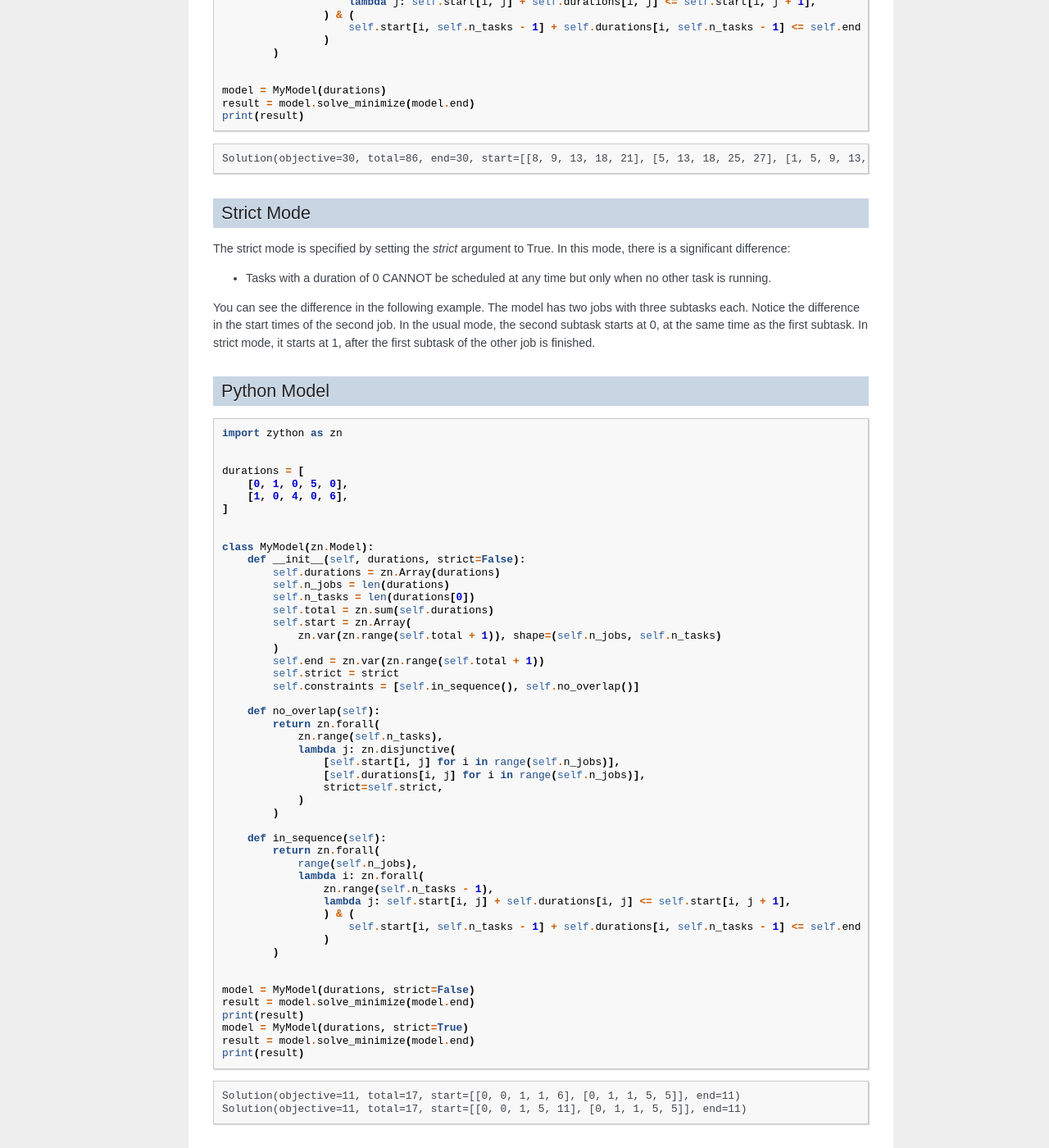
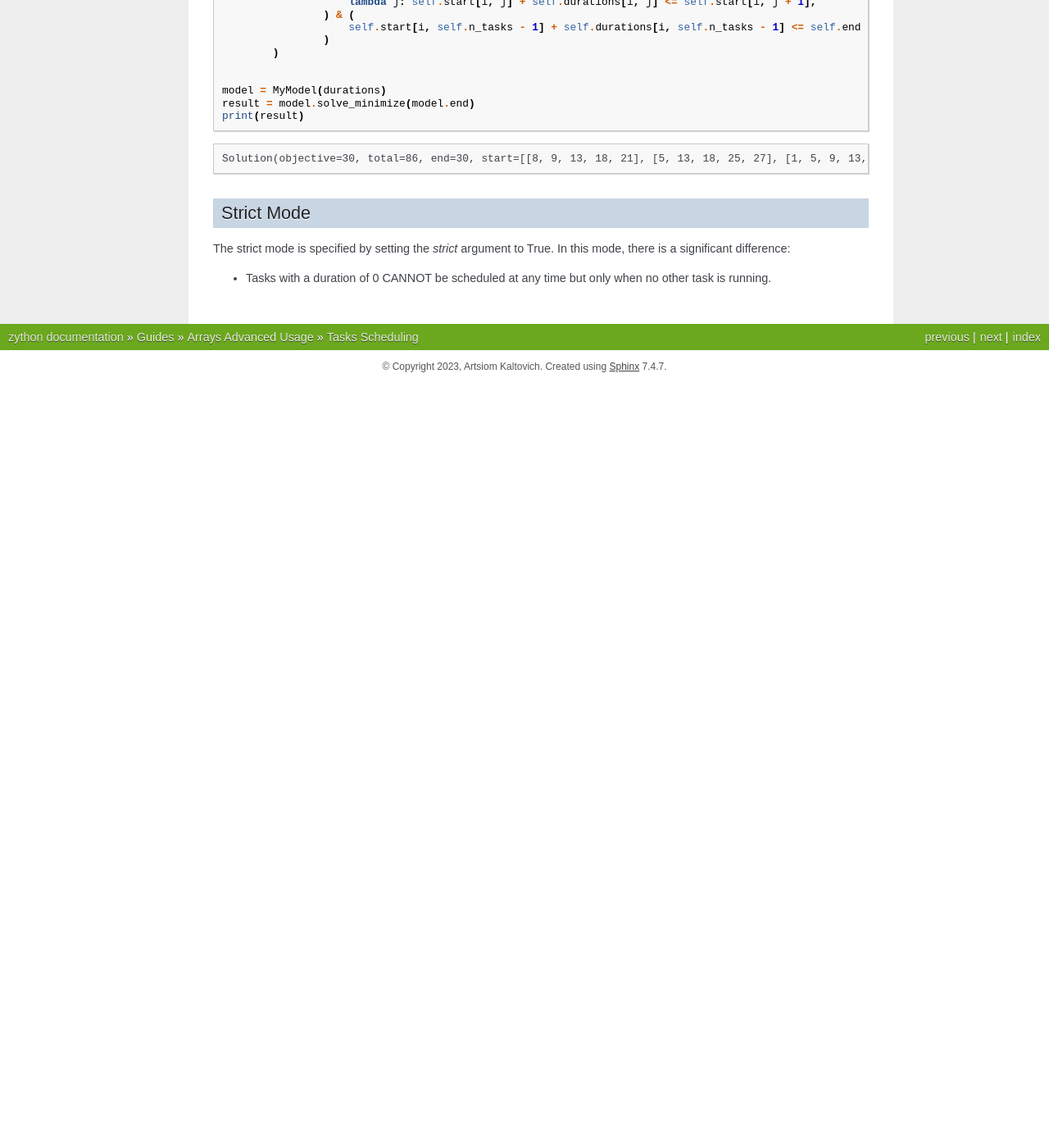
Before and after one commit to artsiomkaltovich/zython, a Sphinx documentation site: the page built from doc/source/guides/array_advanced/tasks_sheduling.rst, in a window 1280 px wide and 1400 px high, scrolled down 1284 px. Shown: the whole window at 82% size. Built offline with Sphinx 7.4.7, drawn with Linux system fonts in a browser that asks for light colours; after the commit the page ends 1751 px from its top, so only the background shows below that.

Commit message:
remove strict disjunctive sample as no one know, what the difference should we expect

```diff
--- a/doc/source/guides/array_advanced/tasks_sheduling.rst
+++ b/doc/source/guides/array_advanced/tasks_sheduling.rst
@@ -100,68 +100,3 @@ Strict Mode
 The strict mode is specified by setting the `strict` argument to True. In this mode, there is a significant difference:
 
 - Tasks with a duration of 0 CANNOT be scheduled at any time but only when no other task is running.
-
-You can see the difference in the following example. The model has two jobs with three subtasks each.
-Notice the difference in the start times of the second job. In the usual mode, the second subtask starts at 0,
-at the same time as the first subtask. In strict mode, it starts at 1, after the first subtask of the other job is finished.
-
-Python Model
-------------
-
-.. testcode::
-
-    import zython as zn
-
-
-    durations = [
-        [0, 1, 0, 5, 0],
-        [1, 0, 4, 0, 6],
-    ]
-
-
-    class MyModel(zn.Model):
-        def __init__(self, durations, strict=False):
-            self.durations = zn.Array(durations)
-            self.n_jobs = len(durations)
-            self.n_tasks = len(durations[0])
-            self.total = zn.sum(self.durations)
-            self.start = zn.Array(
-                zn.var(zn.range(self.total + 1)), shape=(self.n_jobs, self.n_tasks)
-            )
-            self.end = zn.var(zn.range(self.total + 1))
-            self.strict = strict
-            self.constraints = [self.in_sequence(), self.no_overlap()]
-
-        def no_overlap(self):
-            return zn.forall(
-                zn.range(self.n_tasks),
-                lambda j: zn.disjunctive(
-                    [self.start[i, j] for i in range(self.n_jobs)],
-                    [self.durations[i, j] for i in range(self.n_jobs)],
-                    strict=self.strict,
-                )
-            )
-
-        def in_sequence(self):
-            return zn.forall(
-                range(self.n_jobs),
-                lambda i: zn.forall(
-                    zn.range(self.n_tasks - 1),
-                    lambda j: self.start[i, j] + self.durations[i, j] <= self.start[i, j + 1],
-                    ) & (
-                        self.start[i, self.n_tasks - 1] + self.durations[i, self.n_tasks - 1] <= self.end
-                    )
-            )
-
-
-    model = MyModel(durations, strict=False)
-    result = model.solve_minimize(model.end)
-    print(result)
-    model = MyModel(durations, strict=True)
-    result = model.solve_minimize(model.end)
-    print(result)
-
-.. testoutput::
-
-    Solution(objective=11, total=17, start=[[0, 0, 1, 1, 6], [0, 1, 1, 5, 5]], end=11)
-    Solution(objective=11, total=17, start=[[0, 0, 1, 5, 11], [0, 1, 1, 5, 5]], end=11)
```
